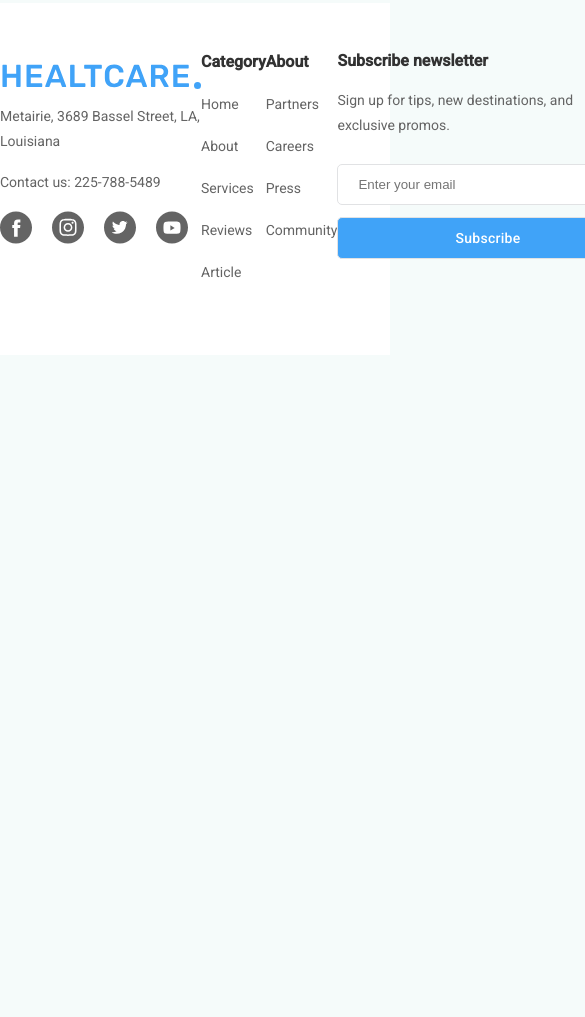
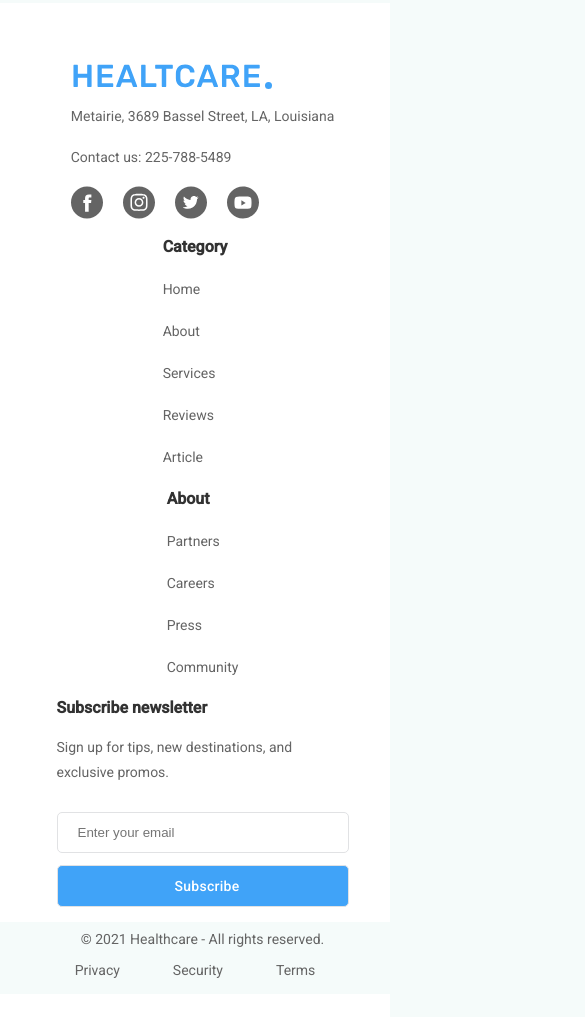
Before and after one commit to AntonZadereiko/Medical, a plain HTML site: page index.html in a window 390 px wide. Shown: the part 5771-6788 px from the top of the page, 585 px wide, since content can reach past the window. Before the commit the page ends 6126 px from the top, so only its background shows below. Drawn offline with nearby package versions, Linux system fonts and the light colour scheme.

Commit message:
add adaptive

```diff
--- a/css/style.scss
+++ b/css/style.scss
@@ -641,7 +641,17 @@ footer{
   .container{
     display: flex;
     justify-content: space-between;
+    @media (max-width: 692px){
+      flex-wrap: wrap;
+    }
+    @media (max-width: 394px){
+    flex-direction: column;
+      align-items: center;
+    }
     .information{
+      @media (max-width: 1200px){
+        margin-left: 15px;
+      }
       p{
         font-family: $main_font;
         font-style: normal;
@@ -661,6 +671,9 @@ footer{
       }
     }
     .category{
+      @media (max-width: 394px){
+        margin-top: 15px;
+      }
       li{
         list-style: none;
         margin-bottom: 24px;
@@ -690,6 +703,9 @@ footer{
       }
     }
     .about{
+      @media (max-width: 415px){
+        margin-left: 15px;
+      }
       li{
         list-style: none;
         margin-bottom: 24px;
@@ -718,6 +734,10 @@ footer{
       }
     }
     .subscribe{
+      @media (max-width: 692px){
+        margin-left: 15px;
+        margin-bottom: 15px;
+      }
       h3{
         font-family: $main_font;
         font-style: normal;
@@ -773,4 +793,59 @@ footer{
       }
     }
   }
+  .down{
+    background-color: #f5fbfa;
+    padding: 10px 0 30px;
+    @media (max-width: 520px){
+      padding-bottom: 15px;
+    }
+    p{
+      font-family: $main_font;
+      font-style: normal;
+      font-weight: 400;
+      font-size: 14px;
+      line-height: 14px;
+      color: #646464;
+      @media (max-width: 1200px){
+        margin-left: 15px;
+      }
+    }
+    .down_list{
+      display: flex;
+      @media (max-width: 520px){
+        display: block;
+      }
+      @media (max-width: 394px){
+        display: flex;
+        margin-top: 15px;
+      }
+      li{
+        list-style: none;
+        margin-right: 53px;
+        @media (max-width: 520px){
+          margin-bottom: 15px;
+        }
+        @media (max-width: 394px){
+          margin-bottom: 0;
+          margin-right: 53px;
+        }
+        &:hover{
+          transform: scale(1.1);
+        }
+        &:last-of-type{
+          margin-right: 0;
+        }
+        a{
+          text-decoration: none;
+
+          font-family: $main_font;
+          font-style: normal;
+          font-weight: 400;
+          font-size: 14px;
+          line-height: 14px;
+          color: #646464;
+        }
+      }
+    }
+  }
 }
--- a/index.html
+++ b/index.html
@@ -226,6 +226,16 @@
             </form>
         </div>
     </div>
+    <div class="down">
+        <div class="container">
+            <p>© 2021 Healthcare - All rights reserved.</p>
+            <ul class="down_list">
+                <li><a href="#" target="_blank">Privacy</a> </li>
+                <li><a href="#" target="_blank">Security</a> </li>
+                <li><a href="#" target="_blank">Terms</a> </li>
+            </ul>
+        </div>
+    </div>
 </footer>
 <script src="https://code.jquery.com/jquery-3.6.4.js" integrity="sha256-a9jBBRygX1Bh5lt8GZjXDzyOB+bWve9EiO7tROUtj/E=" crossorigin="anonymous"></script>
 <script src="js/owl.carousel.js"></script>
```
Also changed, not shown: css/style.css, 1 other file.
